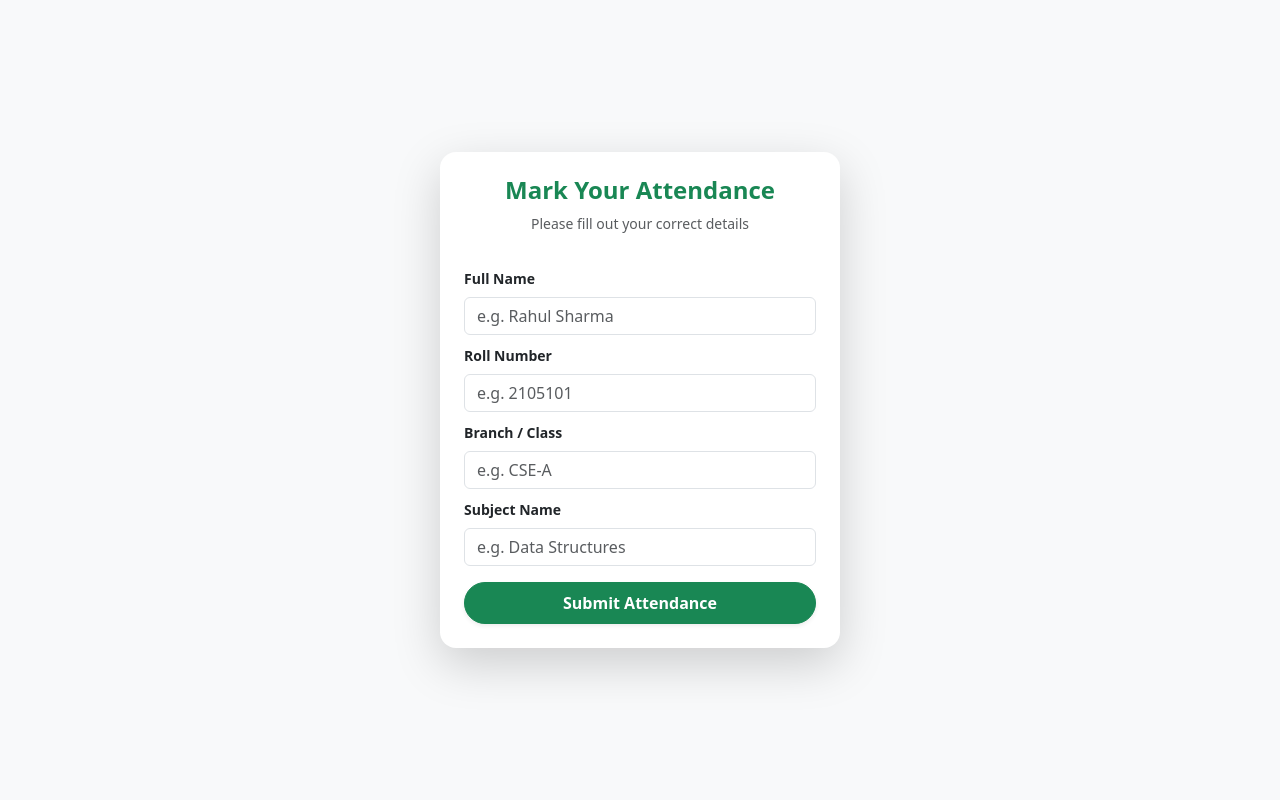
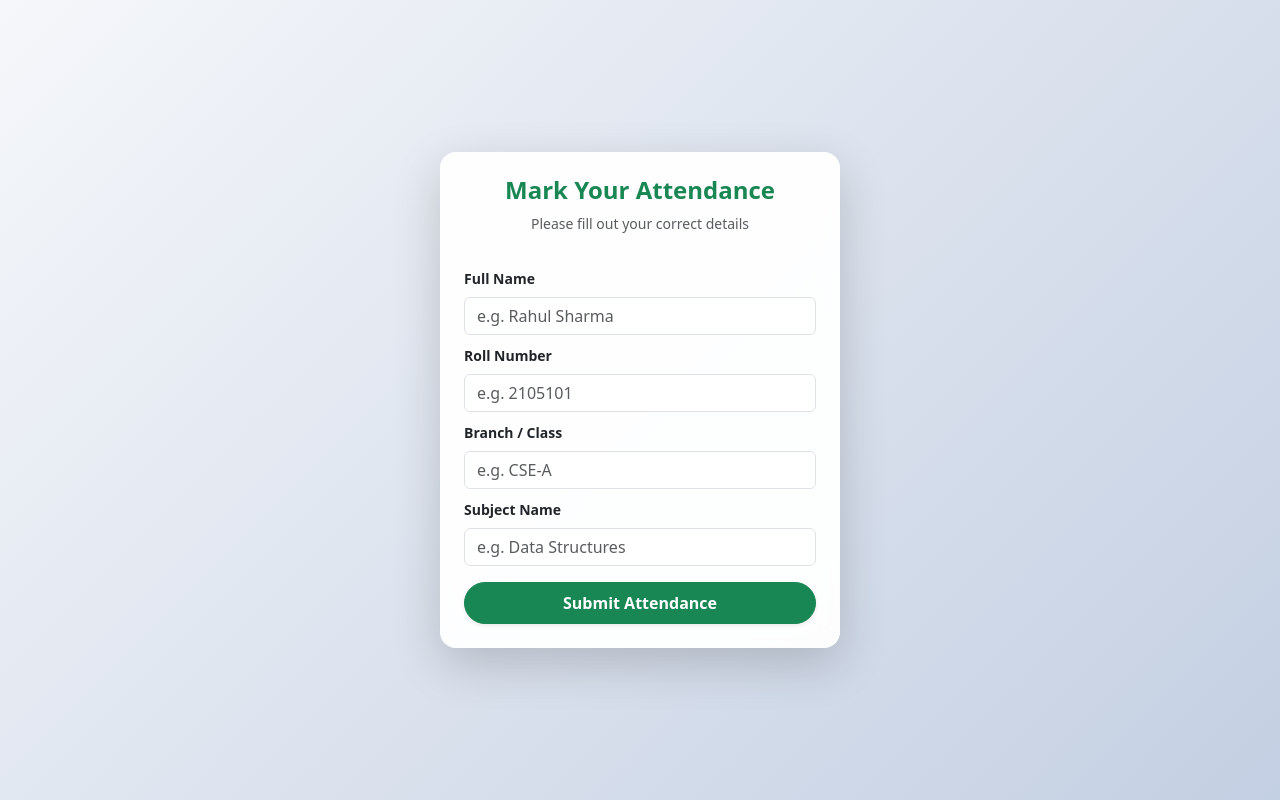
Before and after one commit to aasish042/qr_attendance_system, a Flask app: template templates/attendance.html in a window 1280 px wide. Run offline with Flask 3, Linux system fonts and the light colour scheme; the template is opened without the code that fills it, so the values that code supplies are empty.

Commit message:
Enhance attendance page with custom styles
Added custom styles for background and card appearance.

```diff
--- a/templates/attendance.html
+++ b/templates/attendance.html
@@ -4,14 +4,31 @@
     <meta charset="UTF-8">
     <title>Student Attendance Portal</title>
     <link href="https://cdn.jsdelivr.net/npm/bootstrap@5.3.0/dist/css/bootstrap.min.css" rel="stylesheet">
+    <style>
+        body {
+            background: linear-gradient(135deg, #f5f7fa 0%, #c3cfe2 100%);
+            min-height: 100vh;
+        }
+        .card {
+            backdrop-filter: blur(10px);
+            background: rgba(255, 255, 255, 0.95);
+        }
+        .form-control:focus {
+            box-shadow: 0 0 0 0.25rem rgba(25, 135, 84, 0.25);
+            border-color: #198754;
+        }
+    </style>
 </head>
-<body class="bg-light d-flex align-items-center justify-content-center vh-100">
+<body class="d-flex align-items-center justify-content-center vh-100">
     <div class="card shadow-lg p-4 border-0 rounded-4" style="width: 400px;">
         <div class="text-center mb-3">
             <h4 class="fw-bold text-success">Mark Your Attendance</h4>
             <p class="text-muted small">Please fill out your correct details</p>
         </div>
         <form method="POST">
+            <!-- Token hidden field joda gaya hai expiry validate karne ke liye -->
+            <input type="hidden" name="token" value="{{ token }}">
+
             <div class="mb-2">
                 <label class="form-label small fw-semibold">Full Name</label>
                 <input type="text" name="name" class="form-control" placeholder="e.g. Rahul Sharma" required>
```
